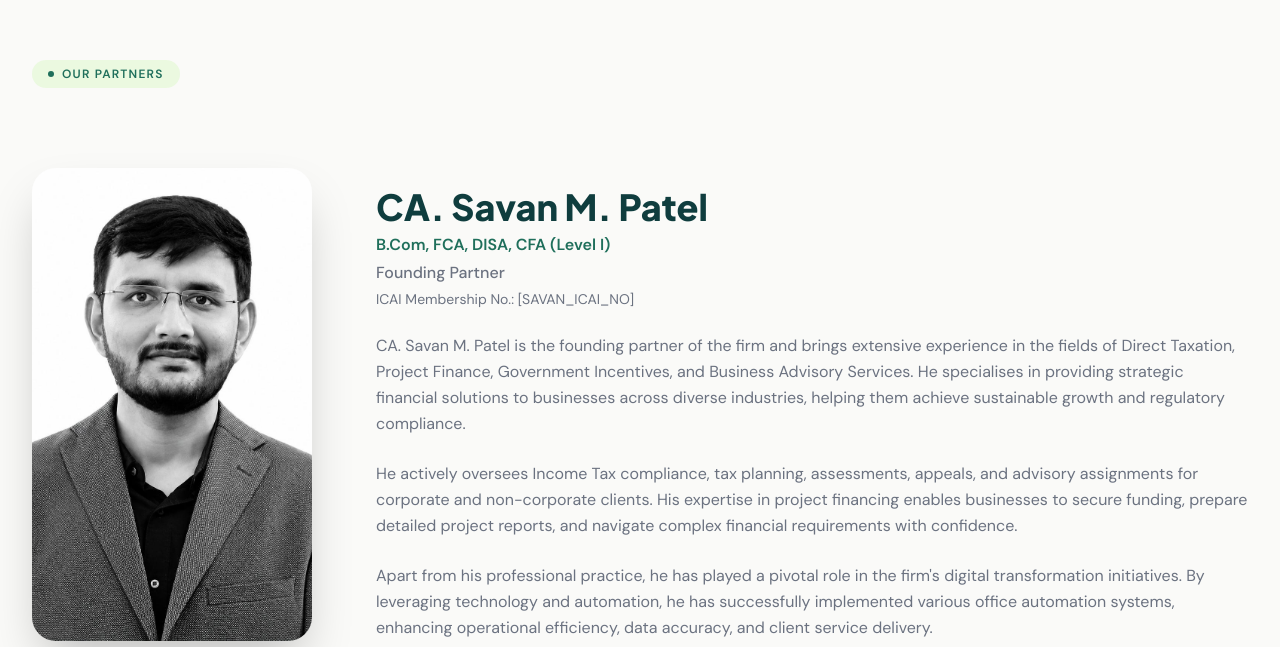
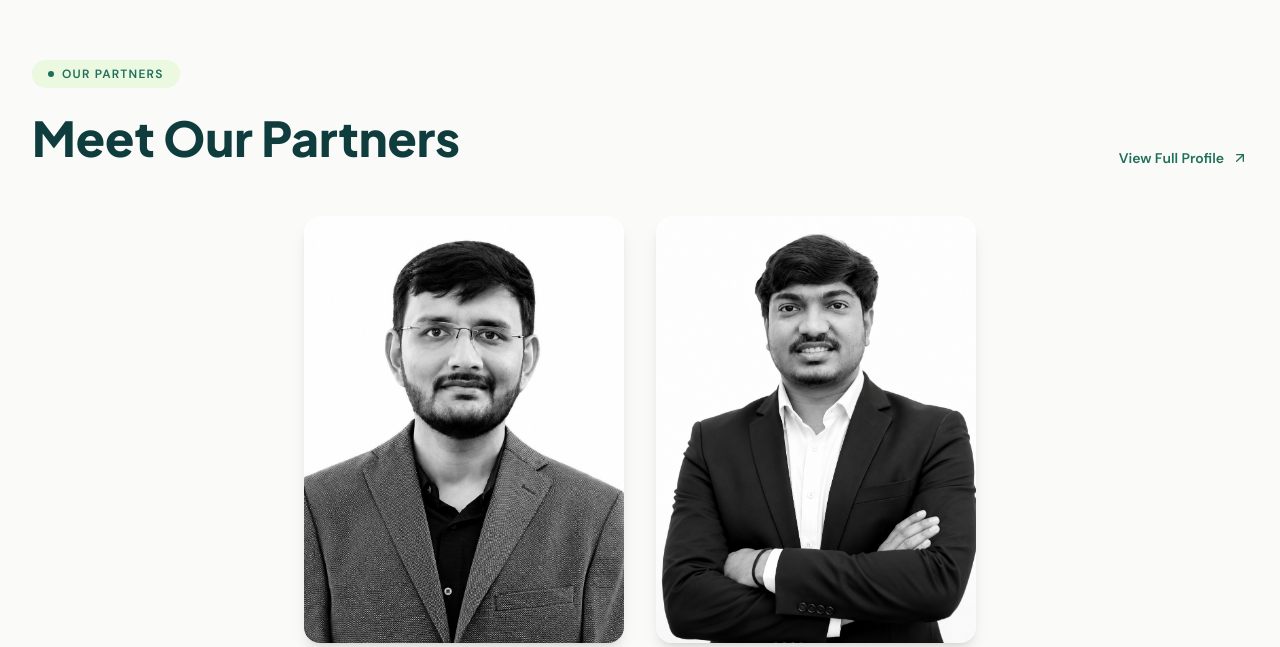
Before and after one commit to Divyadarshan007/srsp_frontend, a Next.js app: page / in a window 1280 px wide. Shown: the part 2779-3426 px from the top of the page. Built offline with nearby package versions, Linux system fonts and the light colour scheme.

Commit message:
feat: replace About section with PartnersPreview and update AboutStory header

```diff
--- a/src/app/page.tsx
+++ b/src/app/page.tsx
@@ -1,7 +1,7 @@
 import Header from "@/components/layout/Header";
 import Footer from "@/components/layout/Footer";
 import Hero from "@/components/sections/Hero";
-import About from "@/components/sections/About";
+import PartnersPreview from "@/components/sections/PartnersPreview";
 import Services from "@/components/sections/Services";
 import StrategicPlanning from "@/components/sections/StrategicPlanning";
 import Team from "@/components/sections/Team";
@@ -18,7 +18,7 @@ export default function Home() {
         <AboutStory />
         <Services />
         <StrategicPlanning />
-        <About />
+        <PartnersPreview />
         <Team />
         <Consultation />
         <Blog />
--- a/src/components/sections/About.tsx
+++ b/src/components/sections/About.tsx
@@ -8,10 +8,16 @@ export default function About() {
         {/* Section header */}
         <div className="lg:pb-20 pb-0 lg:mb-0">
           <SectionLabel text="Our Partners" />
+          <h2
+            className="text-3xl sm:text-4xl lg:text-5xl font-extrabold text-heading mt-5 leading-tight"
+            style={{ fontFamily: "var(--font-jakarta)" }}
+          >
+            Meet Our Partners
+          </h2>
         </div>
 
         {/* Row 1 — CA. Savan M. Patel */}
-        <div className="grid grid-cols-1 lg:grid-cols-[auto_1fr] gap-x-16 gap-y-6">
+        <div className="grid grid-cols-1 lg:grid-cols-[380px_1fr] gap-x-16 gap-y-6">
 
           {/* Image — mobile: first, desktop: col 1 rows 1-2 */}
           <div className="relative lg:col-start-1 lg:row-start-1 lg:row-span-2 lg:self-stretch">
@@ -29,7 +35,7 @@ export default function About() {
                 strokeDasharray="8 6"
               />
             </svg>
-            <div className="rounded-3xl overflow-hidden w-full aspect-280/374 lg:aspect-auto lg:w-70 lg:h-full shadow-2xl">
+            <div className="rounded-3xl overflow-hidden w-full  aspect-280/374 lg:aspect-auto lg:h-full shadow-2xl">
               <img
                 src="/founders/savan.jpeg"
                 alt="CA. Savan M. Patel"
@@ -85,7 +91,7 @@ export default function About() {
         </div>
 
         {/* Row 2 — CA. CS. Raj Shah */}
-        <div className="grid grid-cols-1 lg:grid-cols-[1fr_auto] gap-x-16 gap-y-6">
+        <div className="grid grid-cols-1 lg:grid-cols-[1fr_380px] gap-x-16 gap-y-6">
 
           {/* Image — mobile: first, desktop: col 2 rows 1-2 */}
           <div className="relative lg:col-start-2 lg:row-start-1 lg:row-span-2 lg:self-stretch">
@@ -103,7 +109,7 @@ export default function About() {
                 strokeDasharray="8 6"
               />
             </svg>
-            <div className="rounded-3xl overflow-hidden w-full aspect-280/374 lg:aspect-auto lg:w-70 lg:h-full shadow-2xl">
+            <div className="rounded-3xl overflow-hidden w-full aspect-280/374 lg:aspect-auto lg:h-full shadow-2xl">
               <img
                 src="/founders/raj.jpeg"
                 alt="CA. CS. Raj Shah"
--- /dev/null
+++ b/src/components/sections/PartnersPreview.tsx
@@ -0,0 +1,81 @@
+import Link from "next/link";
+import { ArrowUpRight } from "lucide-react";
+import SectionLabel from "@/components/ui/SectionLabel";
+
+const partners = [
+  {
+    name: "CA. Savan M. Patel",
+    qualifications: "B.Com, FCA, DISA, CFA (Level I)",
+    designation: "Founding Partner",
+    image: "/founders/savan.jpeg",
+  },
+  {
+    name: "CA. CS. Raj Shah",
+    qualifications: "FCA, ACS, DISA",
+    designation: "Co-Founding Partner",
+    image: "/founders/raj.jpeg",
+  },
+];
+
+export default function PartnersPreview() {
+  return (
+    <section className="py-12 lg:py-24 bg-[#FAFAF8]">
+      <div className="max-w-7xl mx-auto px-4 sm:px-6 lg:px-8">
+
+        <div className="flex flex-col sm:flex-row sm:items-end sm:justify-between gap-6 mb-12">
+          <div>
+            <SectionLabel text="Our Partners" />
+            <h2
+              className="text-3xl sm:text-4xl lg:text-5xl font-extrabold text-heading mt-5 leading-tight"
+              style={{ fontFamily: "var(--font-jakarta)" }}
+            >
+              Meet Our Partners
+            </h2>
+          </div>
+          <Link
+            href="/about"
+            className="flex items-center gap-2 text-primary font-semibold text-sm hover:gap-3 transition-all duration-200 shrink-0"
+            style={{ fontFamily: "var(--font-dm)" }}
+          >
+            View Full Profile <ArrowUpRight size={16} />
+          </Link>
+        </div>
+
+        <div className="grid sm:grid-cols-2 gap-8 max-w-2xl mx-auto">
+          {partners.map((partner) => (
+            <div key={partner.name} className="flex flex-col gap-4">
+              <div className="rounded-2xl overflow-hidden aspect-[3/4] w-full shadow-lg">
+                <img
+                  src={partner.image}
+                  alt={partner.name}
+                  className="w-full h-full object-cover object-top"
+                />
+              </div>
+              <div>
+                <p
+                  className="text-lg font-extrabold text-heading leading-tight"
+                  style={{ fontFamily: "var(--font-jakarta)" }}
+                >
+                  {partner.name}
+                </p>
+                <p
+                  className="text-primary font-semibold text-sm mt-1"
+                  style={{ fontFamily: "var(--font-dm)" }}
+                >
+                  {partner.qualifications}
+                </p>
+                <p
+                  className="text-body text-sm mt-0.5"
+                  style={{ fontFamily: "var(--font-dm)" }}
+                >
+                  {partner.designation}
+                </p>
+              </div>
+            </div>
+          ))}
+        </div>
+
+      </div>
+    </section>
+  );
+}
--- a/src/components/sections/about/AboutStory.tsx
+++ b/src/components/sections/about/AboutStory.tsx
@@ -10,7 +10,7 @@ export default function AboutStory() {
             className="text-3xl sm:text-4xl lg:text-5xl font-extrabold text-heading mt-5 mb-8 leading-tight"
             style={{ fontFamily: "var(--font-jakarta)" }}
           >
-            About S R S P &amp; Co.
+            About Us.
           </h2>
           <div className="space-y-5 text-body leading-relaxed" style={{ fontFamily: "var(--font-dm)" }}>
             <p>
```
